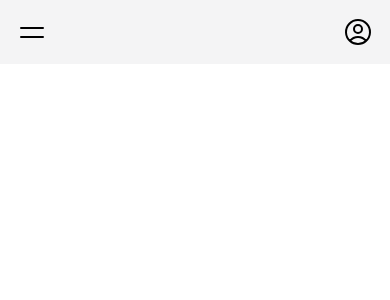
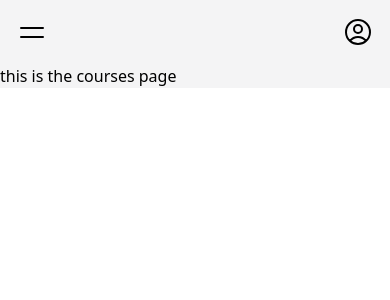
Before and after one commit to Moolmancell/courso-ai, a Next.js app: page /dashboard/courses in a window 390 px wide. Shown: the top 300 px of the page. Built offline with nearby package versions, Linux system fonts and the light colour scheme.

Commit message:
Add breakpoints

```diff
--- a/src/app/dashboard/layout.tsx
+++ b/src/app/dashboard/layout.tsx
@@ -13,7 +13,7 @@ export default function DashboardLayout({children} : {children : React.ReactNode
     return (
         <div className={dm_sans.variable}>
             <NavigationDashboard/>
-            <main className="bg-zinc-100 font-dm-sans">
+            <main className="bg-zinc-100 font-dm-sans mt-16 h-full xl:mt-0 xl:ml-72">
                 {children}
             </main>
         </div>
```
